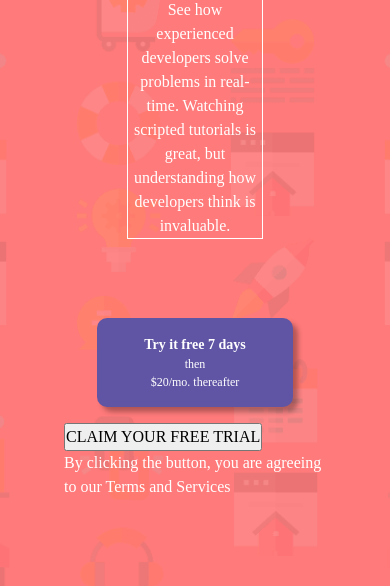
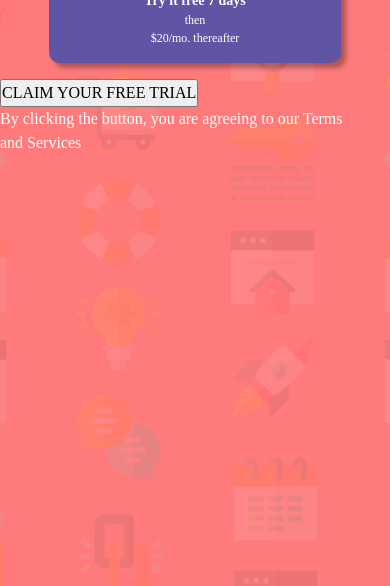
Before and after one commit to BillNagbe/form-master, a plain HTML site: page app/index.html in a window 390 px wide. Shown: the part 258-844 px from the top of the page. Drawn offline with Linux system fonts and the light colour scheme.

Commit message:
update styles for mobile design

```diff
--- a/app/src/assets/styles/style.css
+++ b/app/src/assets/styles/style.css
@@ -16,12 +16,13 @@
     --ff: font-family: "Poppins", serif;
 }
 
+@media screen and (max-width: 425px) {
 
     #body-main {
         background-image: url("/images/bg-intro-mobile.png");
         background-repeat: no-repeat;
         background-size: cover;
-    background-position: 100% 100%;
+        background-position: 100%;
         background-attachment: fixed;
         min-height: 100vh;
         background-color: var(--red);
@@ -32,7 +33,6 @@
         flex-direction: column;
         gap: 1rem;
         align-items: center;
-    padding: 3rem 4rem;
     }
 
     #header {
@@ -43,7 +43,8 @@
         gap: 1rem;
         outline: 1px solid;
         text-align: center;
-    margin: 4rem;
+        margin-top: 4rem;
+        padding: 0 1rem;
     }
 
     #header h1 {
@@ -60,3 +61,5 @@
         font-size: calc(var(--fs) - 25%);
         box-shadow: 5px 5px 5px hsla(0, 0%, 0%, 0.3);
     }
+
+}
```
Lines whose indentation alone changed are shown as unchanged.
